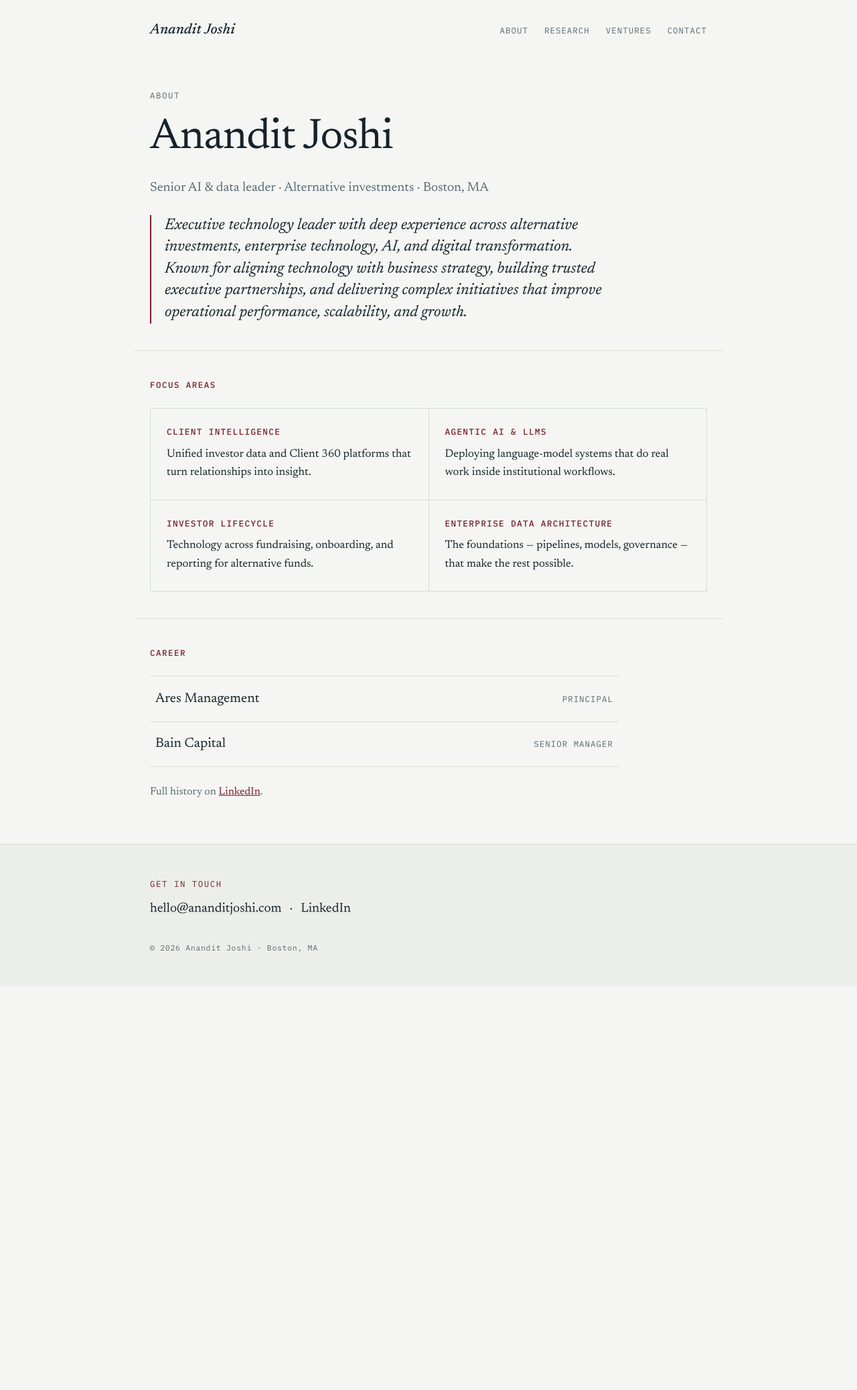
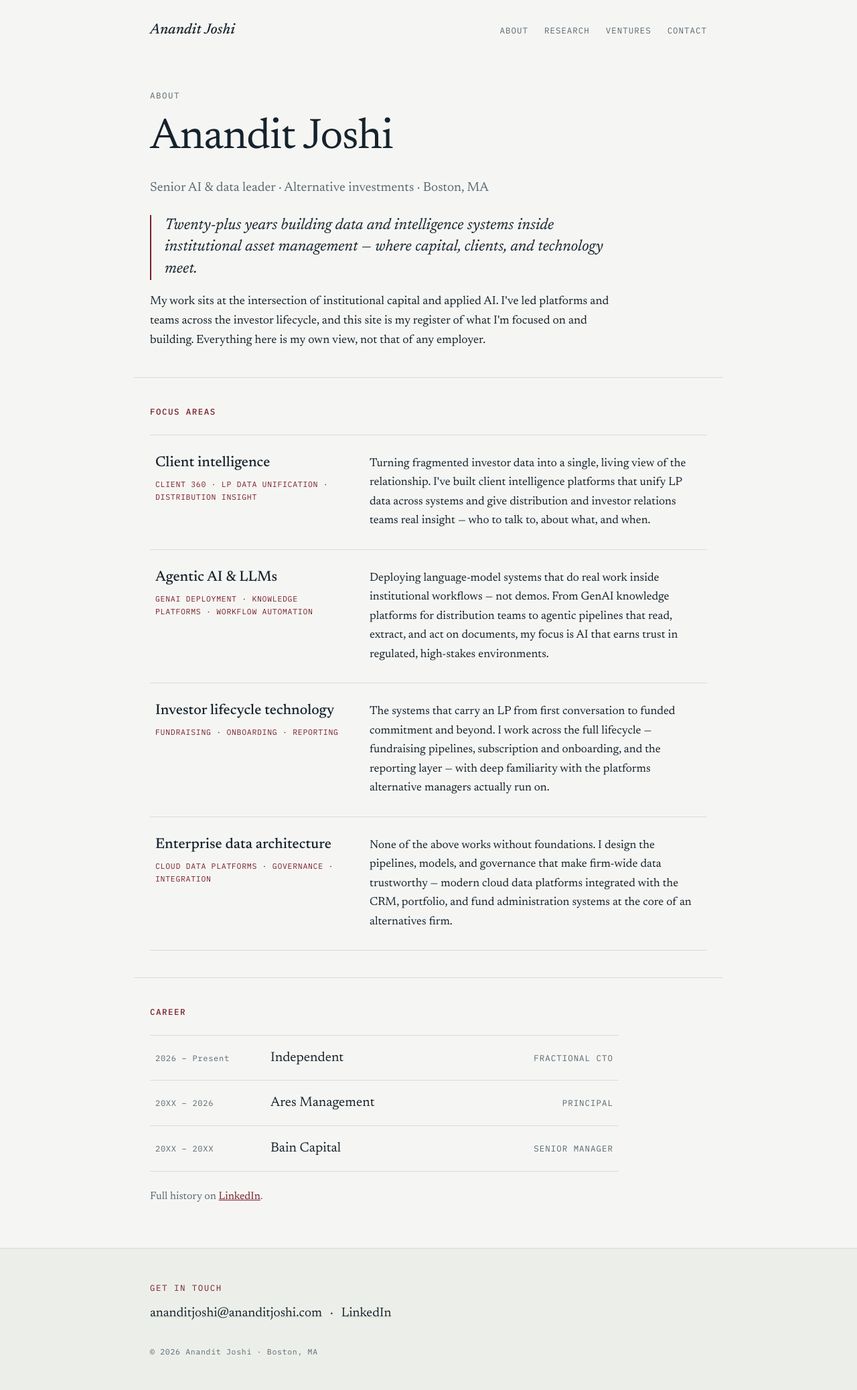
Before and after one commit to ananditjoshi-svg/Anandit_Joshi.com, a Jekyll site: the page built from about/index.html, in a window 1280 px wide. Shown: the whole page at 67% size. Built offline with Jekyll 4.4.1, drawn with Linux system fonts in a browser that asks for light colours; before the commit the page ends 1472 px from its top, so only the background shows below that.

Commit message:
Add files via upload

```diff
--- a/_layouts/default.html
+++ b/_layouts/default.html
@@ -30,9 +30,9 @@
     <div class="footer-inner">
       <p class="footer-lede">Get in touch</p>
       <p class="footer-links">
-        <a href="mailto:hello@ananditjoshi.com">hello@ananditjoshi.com</a>
+        <a href="mailto:ananditjoshi@ananditjoshi.com">ananditjoshi@ananditjoshi.com</a>
         <span aria-hidden="true">·</span>
-        <a href="https://www.linkedin.com/in/ananditjoshi" rel="me">LinkedIn</a>
+        <a href="https://www.linkedin.com/in/ananditjoshi7/" rel="me">LinkedIn</a>
       </p>
       <p class="footer-fine">© {{ site.time | date: "%Y" }} Anandit Joshi · Boston, MA</p>
     </div>
--- a/about/index.html
+++ b/about/index.html
@@ -10,49 +10,63 @@ title: About
 
 <section class="about-page">
   <div class="about-body">
-    <p class="lede">Executive technology leader with deep experience across alternative investments, enterprise technology, AI, and digital transformation. Known for aligning technology with business strategy, building trusted executive partnerships, and delivering complex initiatives that improve operational performance, scalability, and growth.</p>
+    <p class="lede">Twenty-plus years building data and intelligence systems inside institutional asset management — where capital, clients, and technology meet.</p>
+    <p>My work sits at the intersection of institutional capital and applied AI. I've led platforms and teams across the investor lifecycle, and this site is my register of what I'm focused on and building. Everything here is my own view, not that of any employer.</p>
   </div>
 </section>
 
 <section class="focus-section">
   <h2 class="section-label">Focus areas</h2>
-  <ul class="focus-grid">
-    <li class="focus-item">
-      <h3 class="focus-name">Client intelligence</h3>
-      <p class="focus-desc">Unified investor data and Client 360 platforms that turn relationships into insight.</p>
+  <ol class="focus-list">
+    <li class="focus-block">
+      <div class="focus-head">
+        <h3 class="focus-name">Client intelligence</h3>
+        <p class="focus-keys">Client 360 · LP data unification · Distribution insight</p>
+      </div>
+      <p class="focus-desc">Turning fragmented investor data into a single, living view of the relationship. I've built client intelligence platforms that unify LP data across systems and give distribution and investor relations teams real insight — who to talk to, about what, and when.</p>
     </li>
-    <li class="focus-item">
-      <h3 class="focus-name">Agentic AI &amp; LLMs</h3>
-      <p class="focus-desc">Deploying language-model systems that do real work inside institutional workflows.</p>
+    <li class="focus-block">
+      <div class="focus-head">
+        <h3 class="focus-name">Agentic AI &amp; LLMs</h3>
+        <p class="focus-keys">GenAI deployment · Knowledge platforms · Workflow automation</p>
+      </div>
+      <p class="focus-desc">Deploying language-model systems that do real work inside institutional workflows — not demos. From GenAI knowledge platforms for distribution teams to agentic pipelines that read, extract, and act on documents, my focus is AI that earns trust in regulated, high-stakes environments.</p>
     </li>
-    <li class="focus-item">
-      <h3 class="focus-name">Investor lifecycle</h3>
-      <p class="focus-desc">Technology across fundraising, onboarding, and reporting for alternative funds.</p>
+    <li class="focus-block">
+      <div class="focus-head">
+        <h3 class="focus-name">Investor lifecycle technology</h3>
+        <p class="focus-keys">Fundraising · Onboarding · Reporting</p>
+      </div>
+      <p class="focus-desc">The systems that carry an LP from first conversation to funded commitment and beyond. I work across the full lifecycle — fundraising pipelines, subscription and onboarding, and the reporting layer — with deep familiarity with the platforms alternative managers actually run on.</p>
     </li>
-    <li class="focus-item">
-      <h3 class="focus-name">Enterprise data architecture</h3>
-      <p class="focus-desc">The foundations — pipelines, models, governance — that make the rest possible.</p>
+    <li class="focus-block">
+      <div class="focus-head">
+        <h3 class="focus-name">Enterprise data architecture</h3>
+        <p class="focus-keys">Cloud data platforms · Governance · Integration</p>
+      </div>
+      <p class="focus-desc">None of the above works without foundations. I design the pipelines, models, and governance that make firm-wide data trustworthy — modern cloud data platforms integrated with the CRM, portfolio, and fund administration systems at the core of an alternatives firm.</p>
     </li>
-  </ul>
+  </ol>
 </section>
 
 <section class="ledger-section">
   <h2 class="section-label">Career</h2>
   <ol class="career">
     <li class="career-row">
+      <span class="career-dates">2026 – Present</span>
+      <span class="career-firm">Independent</span>
+      <span class="career-title">Fractional CTO</span>
+    </li>
+    <li class="career-row">
+      <span class="career-dates">20XX – 2026</span>
       <span class="career-firm">Ares Management</span>
       <span class="career-title">Principal</span>
     </li>
     <li class="career-row">
+      <span class="career-dates">20XX – 20XX</span>
       <span class="career-firm">Bain Capital</span>
       <span class="career-title">Senior Manager</span>
     </li>
-    <!-- Add earlier roles by copying a row:
-    <li class="career-row">
-      <span class="career-firm">Firm Name</span>
-      <span class="career-title">Title</span>
-    </li>
-    -->
   </ol>
-  <p class="career-note">Full history on <a href="https://www.linkedin.com/in/ananditjoshi">LinkedIn</a>.</p>
+  <p class="career-note">Full history on <a href="https://www.linkedin.com/in/ananditjoshi7/">LinkedIn</a>.</p>
 </section>
--- a/assets/css/main.css
+++ b/assets/css/main.css
@@ -430,10 +430,6 @@ a:focus-visible {
 }
 
 .career-row {
-  display: flex;
-  align-items: baseline;
-  justify-content: space-between;
-  gap: 1.25rem;
   padding: 1.05rem 0.5rem;
   border-bottom: 1px solid var(--rule);
 }
@@ -475,7 +471,18 @@ a:focus-visible {
 
 .coming-soon-copy a { color: var(--oxblood); }
 
-/* ---------- About lede & focus grid ---------- */
+/* ---------- Ledger empty state ---------- */
+
+.ledger-empty {
+  border-top: 1px solid var(--rule);
+  border-bottom: 1px solid var(--rule);
+  padding: 2rem 0.5rem;
+  margin: 0;
+  font-style: italic;
+  color: var(--slate);
+}
+
+/* ---------- About lede ---------- */
 
 .lede {
   font-size: 1.45rem;
@@ -487,6 +494,8 @@ a:focus-visible {
   margin: 0 0 1.5rem;
 }
 
+/* ---------- Focus areas ---------- */
+
 .focus-section {
   max-width: var(--wide);
   margin: 0 auto;
@@ -494,51 +503,76 @@ a:focus-visible {
   border-top: 1px solid var(--rule);
 }
 
-.focus-grid {
+.focus-list {
   list-style: none;
   margin: 0;
   padding: 0;
-  display: grid;
-  grid-template-columns: repeat(2, 1fr);
-  gap: 1px;
-  background: var(--rule);
-  border: 1px solid var(--rule);
+  border-top: 1px solid var(--rule);
 }
 
-.focus-item {
-  background: var(--paper);
-  padding: 1.5rem 1.5rem 1.6rem;
+.focus-block {
+  display: grid;
+  grid-template-columns: minmax(200px, 280px) 1fr;
+  gap: 1rem 2.5rem;
+  padding: 1.75rem 0.5rem;
+  border-bottom: 1px solid var(--rule);
 }
 
-.focus-item:hover { background: var(--paper-deep); }
+.focus-name {
+  font-family: var(--serif);
+  font-weight: 500;
+  font-size: 1.35rem;
+  line-height: 1.25;
+  margin: 0 0 0.5rem;
+}
 
-.focus-name {
+.focus-keys {
   font-family: var(--mono);
-  font-size: 0.8rem;
-  font-weight: 500;
-  letter-spacing: 0.1em;
+  font-size: 0.72rem;
+  letter-spacing: 0.06em;
   text-transform: uppercase;
   color: var(--oxblood);
-  margin: 0 0 0.6rem;
+  line-height: 1.7;
+  margin: 0;
 }
 
 .focus-desc {
   margin: 0;
-  font-size: 1.05rem;
+  font-size: 1.08rem;
   color: var(--ink);
+  max-width: 34em;
+}
+
+@media (max-width: 700px) {
+  .focus-block { grid-template-columns: 1fr; gap: 0.6rem; }
+}
+
+/* ---------- Career register (with dates) ---------- */
+
+.career-row {
+  display: grid;
+  grid-template-columns: 9.5rem 1fr auto;
+  align-items: baseline;
+  gap: 1.25rem;
+}
+
+.career-dates {
+  font-family: var(--mono);
+  font-size: 0.75rem;
+  letter-spacing: 0.06em;
+  color: var(--slate);
+  white-space: nowrap;
 }
 
 @media (max-width: 640px) {
-  .focus-grid { grid-template-columns: 1fr; }
+  .career-row {
+    grid-template-columns: 1fr auto;
+    grid-template-areas:
+      "dates dates"
+      "firm title";
+    row-gap: 0.3rem;
+  }
+  .career-dates { grid-area: dates; }
+  .career-firm { grid-area: firm; }
+  .career-title { grid-area: title; }
 }
-
-/* ---------- Ledger empty state ---------- */
-
-.ledger-empty {
-  border-top: 1px solid var(--rule);
-  border-bottom: 1px solid var(--rule);
-  padding: 2rem 0.5rem;
-  margin: 0;
-  font-style: italic;
-  color: var(--slate);
-}
```
Also changed, not shown: index.html (+3 -24 lines), ventures/index.html (+1 -7 lines).
